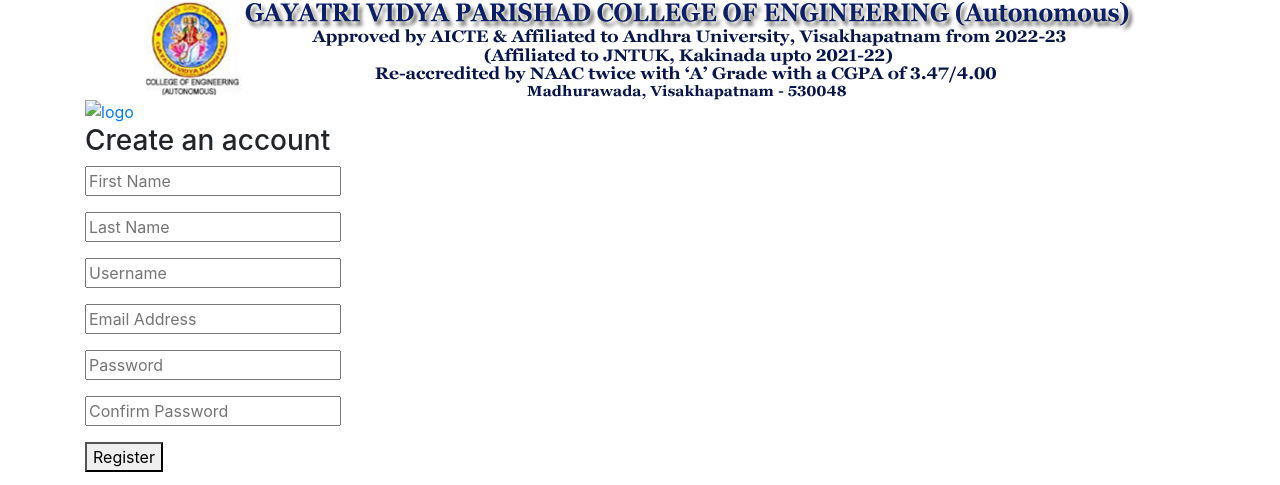
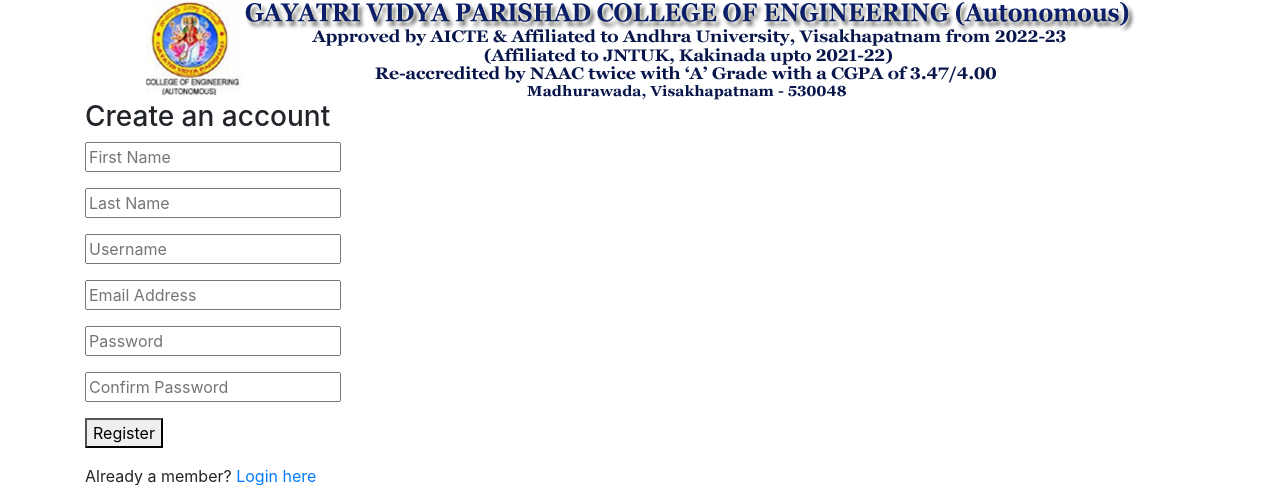
Before and after one commit to srividya2309/sudoku, a Django app: page / in a window 1280 px wide. Shown: the top 485 px of the page. Run offline with Django 4.2, Linux system fonts and the light colour scheme; some libraries are stand-ins or nearby versions.

Commit message:
updated register.html

```diff
--- a/templates/Solve_sudoku/register.html
+++ b/templates/Solve_sudoku/register.html
@@ -18,11 +18,7 @@
         <div class="row">
             <div class="col-lg-12 col-md-12">
                 <div class="form-section">
-                    <div class="logo-2">
-                        <a href="index.html">
-                            <img src="" alt="logo">
-                        </a>
-                    </div>
+
                     <h3>Create an account</h3>
                     {%include 'includes/messages.html'%}
                     <form action="{% url 'Solve_sudoku:register' %}" method="POST">
```
